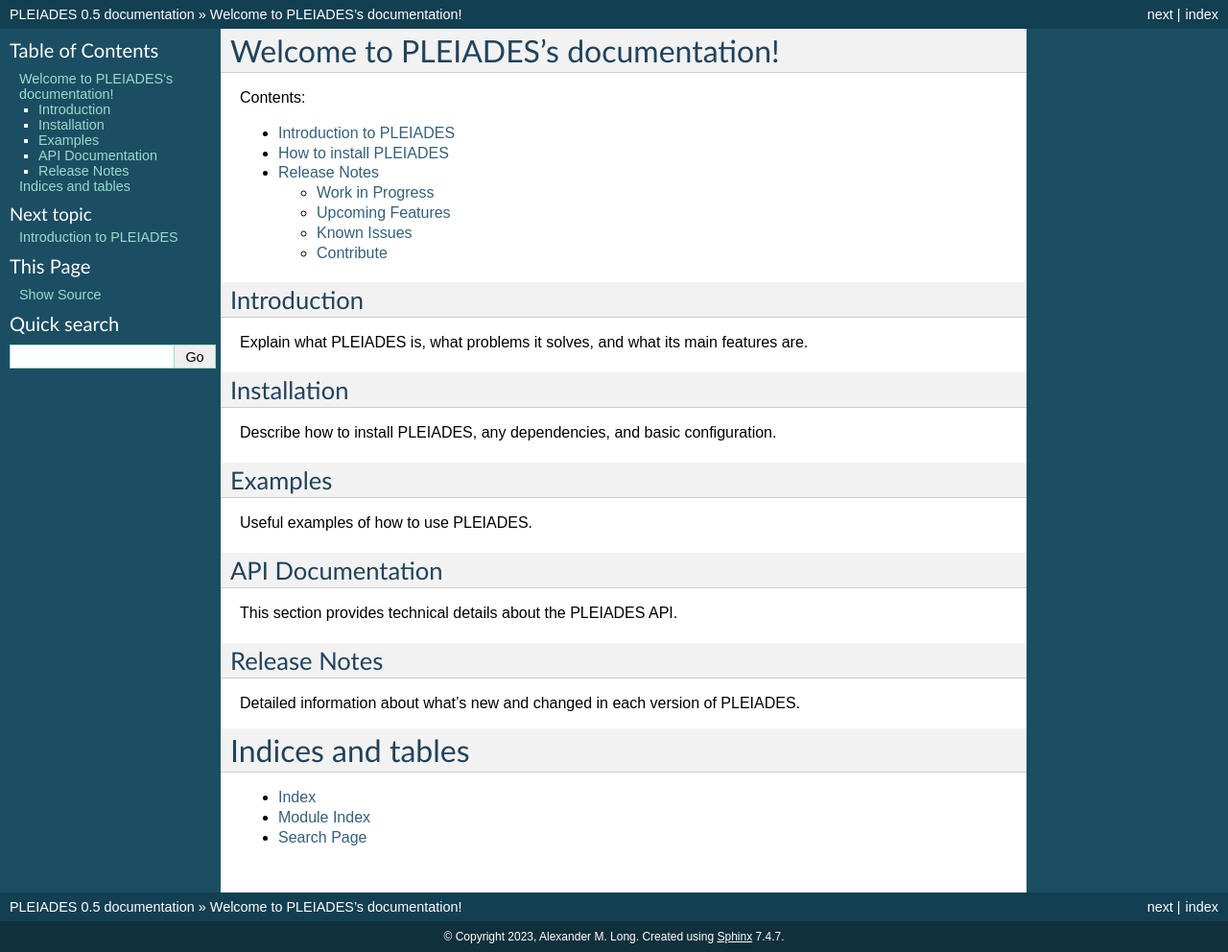
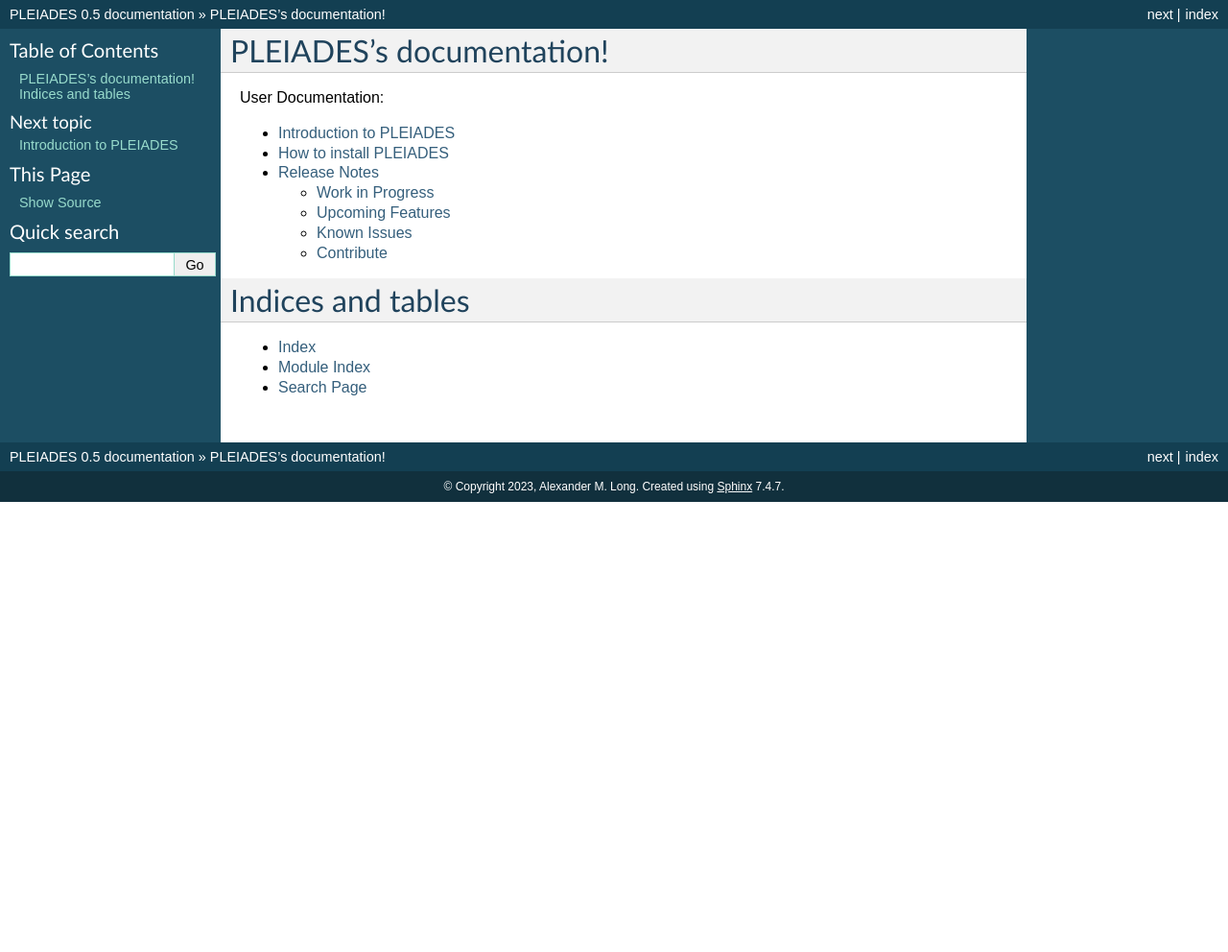
Before and after one commit to along4/Pleiades, a Sphinx documentation site: the page built from docs/source/index.rst, in a window 1280 px wide. Shown: the whole page at 96% size. Built offline with Sphinx 7.4.7, drawn with Linux system fonts in a browser that asks for light colours; pages that are not in the unit, such as notebooks, are missing from menus; after the commit the page ends 900 px from its top, so only the background shows below that.

Commit message:
still working

```diff
--- a/docs/source/index.rst
+++ b/docs/source/index.rst
@@ -3,13 +3,13 @@
    You can adapt this file completely to your liking, but it should at least
    contain the root `toctree` directive.
 
-Welcome to PLEIADES's documentation!
-====================================
+PLEIADES's documentation!
+=========================
 
 
 .. toctree::
    :maxdepth: 2
-   :caption: Contents:
+   :caption: User Documentation:
 
    introduction
    installation
@@ -17,32 +17,6 @@
    ../api/index
    release_notes
 
-Introduction
-------------
-
-Explain what PLEIADES is, what problems it solves, and what its main features are.
-
-Installation
-------------
-
-Describe how to install PLEIADES, any dependencies, and basic configuration.
-
-
-Examples
---------
-Useful examples of how to use PLEIADES.
-
-
-API Documentation
------------------
-
-This section provides technical details about the PLEIADES API.
-
-Release Notes
--------------
-
-Detailed information about what's new and changed in each version of PLEIADES.
-
 Indices and tables
 ==================
 
```
